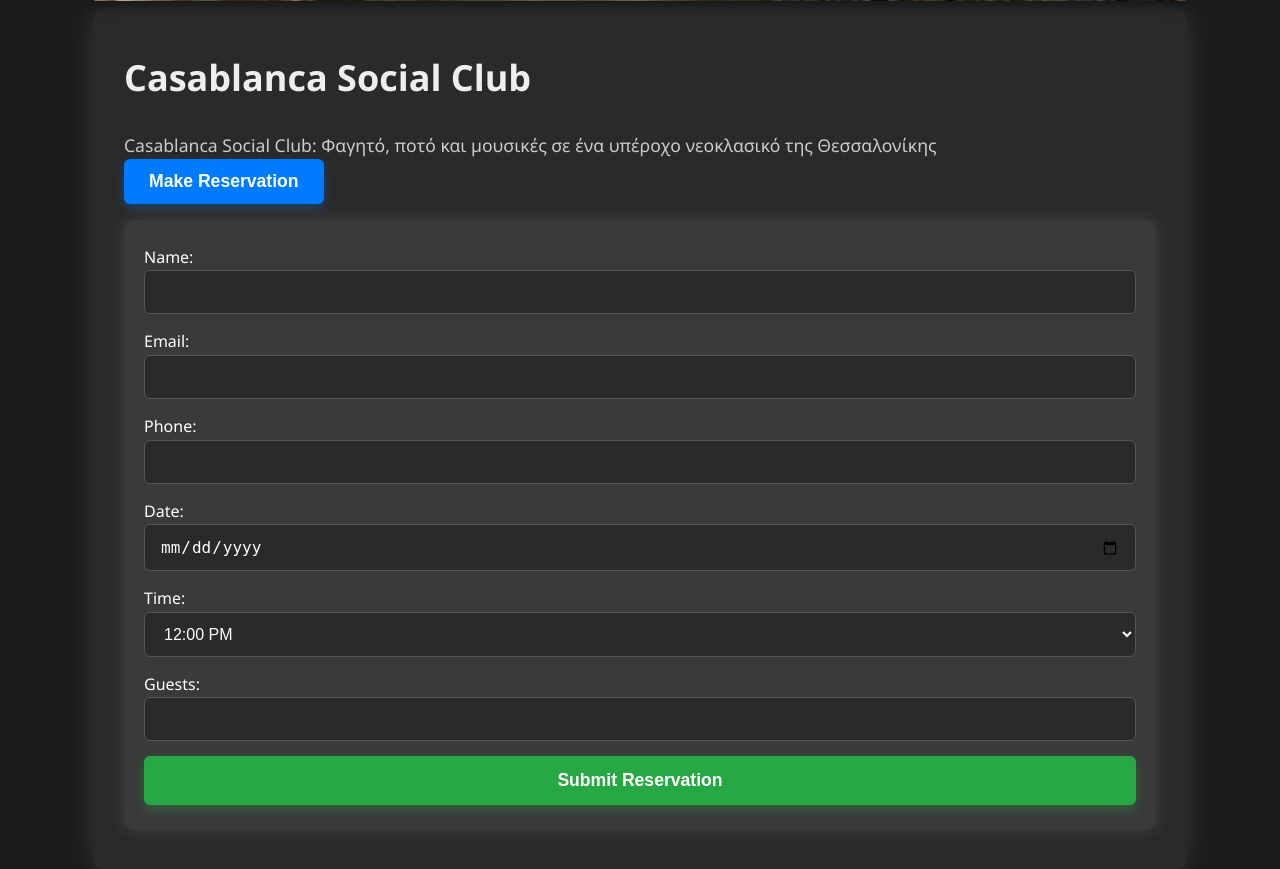
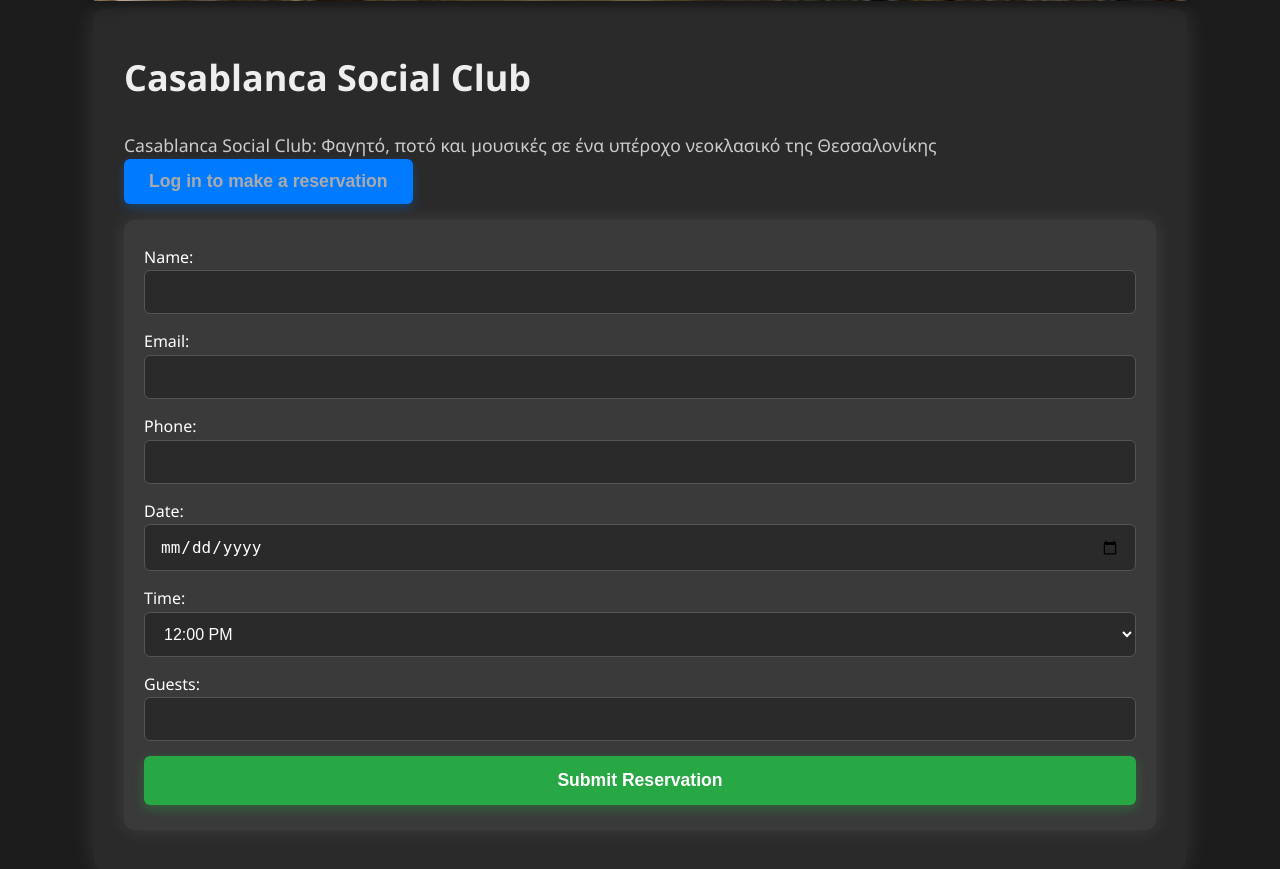
Before and after one commit to GiannisKarampinis/open_spots, a Django app: page /venues/venue/2/ in a window 1280 px wide. Shown: the part 599-1468 px from the top of the page. Run offline with Django 5.2, Linux system fonts and the light colour scheme; data comes from the database, SQL or seed files in the repository; parts of the project's set-up code (start-up, migrations or seed data) failed here and were passed over.

Commit message:
Update venue_detail.html
Fix Reservation link when user is not logged in. A link to direct to login form has been added and after login, the user is redirected back to the reservation form

```diff
--- a/venues/templates/venues/venue_detail.html
+++ b/venues/templates/venues/venue_detail.html
@@ -29,9 +29,19 @@
 
         <!-- Reservation Dropdown -->
         <div class="col-md-4 text-end">
-            <button class="btn btn-primary" type="button" data-bs-toggle="collapse" data-bs-target="#reservationForm" aria-expanded="false" aria-controls="reservationForm">
-                Make Reservation
-            </button>
+            {% if user.is_authenticated %}
+                <button class="btn btn-primary" type="button" data-bs-toggle="collapse" data-bs-target="#reservationForm" aria-expanded="false" aria-controls="reservationForm">
+                    Make Reservation
+                </button>
+            {% else %}
+                <!-- Show login prompt with ?next -->
+                <button class="btn btn-primary" type="button" data-bs-toggle="collapse" data-bs-target="#reservationForm" aria-expanded="false" aria-controls="reservationForm">
+                    <a class="btn btn-outline-primary" href="{% url 'account_login' %}?next={{ request.path }}">
+                        Log in to make a reservation
+                    </a>
+                </button>
+            {% endif %}
+
 
             <div class="collapse mt-3" id="reservationForm">
                 <div class="card card-body shadow">
```
